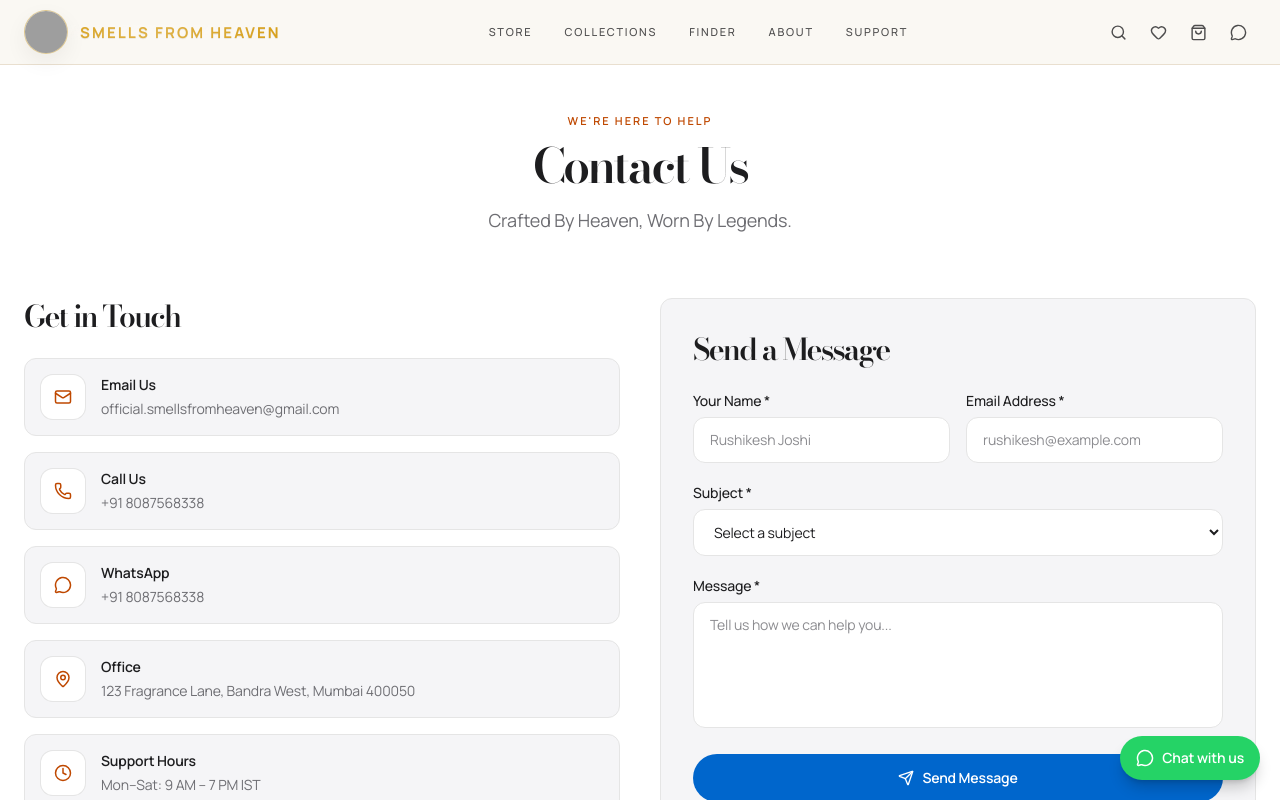
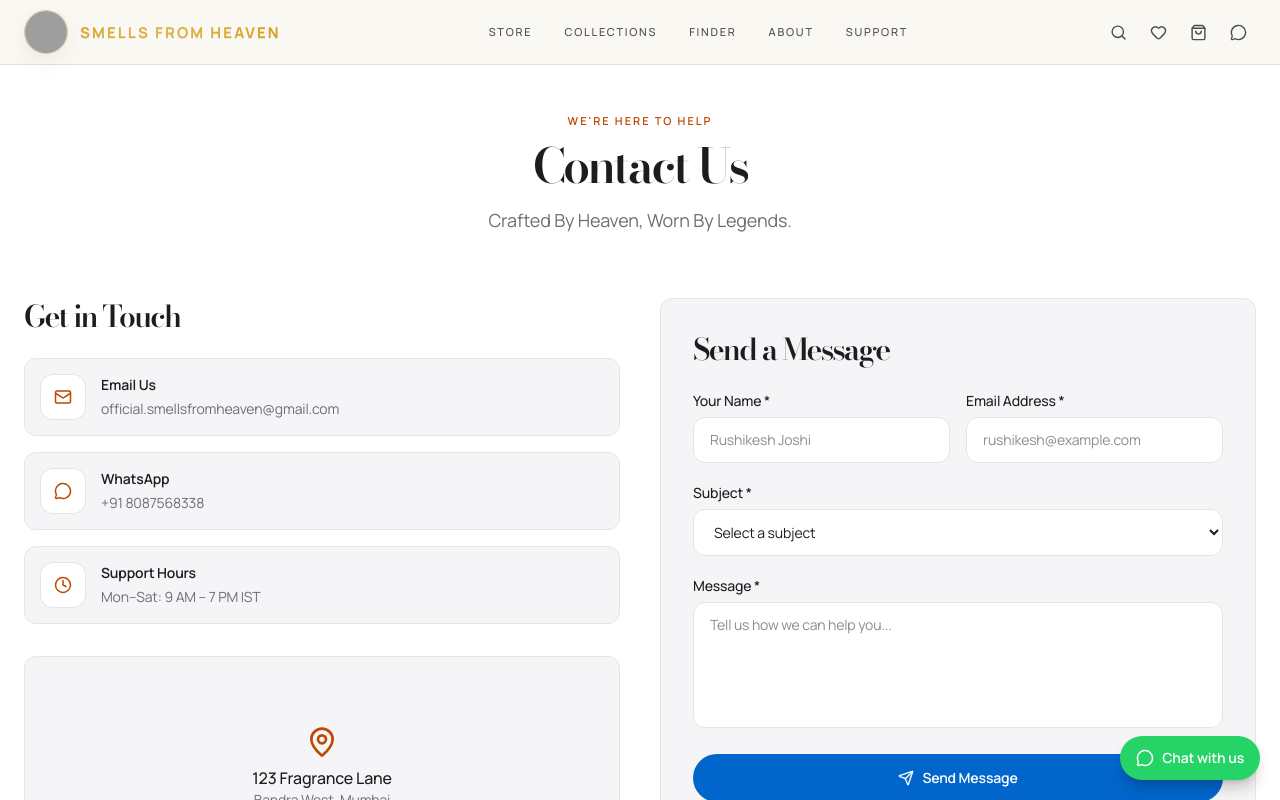
Before and after one commit to officialsmellsfromheaven/SFH, a Next.js app: page /contact in a window 1280 px wide. Shown: the top 800 px of the page. Built offline with nearby package versions, Linux system fonts and the light colour scheme; grey boxes are pictures that could not be loaded.

Commit message:
update callus,office

```diff
--- a/src/app/contact/page.tsx
+++ b/src/app/contact/page.tsx
@@ -103,22 +103,10 @@
                   href: "mailto:official.smellsfromheaven@gmail.com",
                 },
                 {
-                  icon: Phone,
-                  title: "Call Us",
-                  value: "+91 8087568338",
-                  href: "tel:+918087568338",
-                },
-                {
                   icon: MessageCircle,
                   title: "WhatsApp",
                   value: "+91 8087568338",
                   href: "https://wa.me/918087568338",
-                },
-                {
-                  icon: MapPin,
-                  title: "Office",
-                  value: "123 Fragrance Lane, Bandra West, Mumbai 400050",
-                  href: "#",
                 },
                 {
                   icon: Clock,
```
